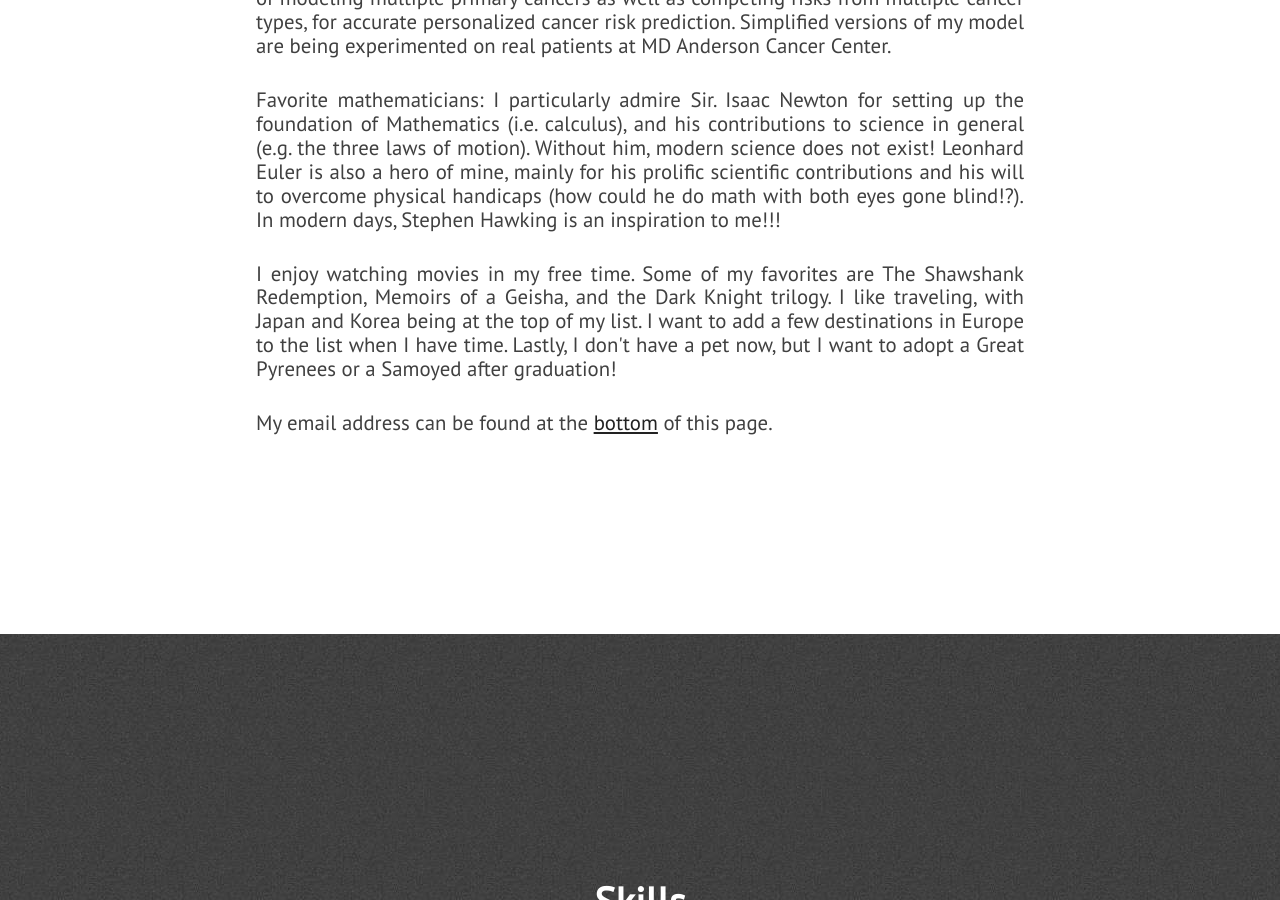
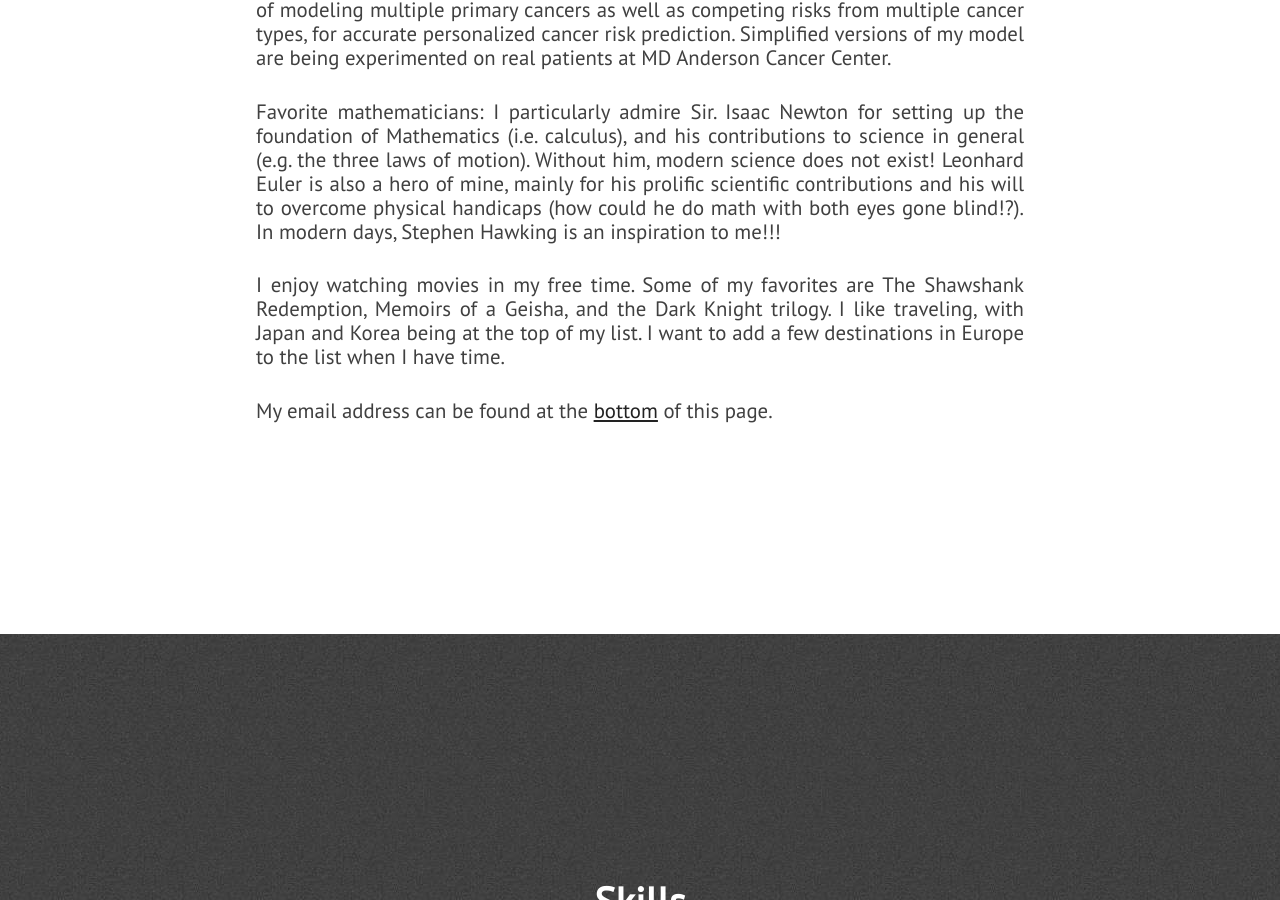
Before and after one commit to nguyendangson/sondangnguyen, a Jekyll site: the page built from index.html, in a window 1280 px wide and 900 px high, scrolled down 1326 px. Built offline with Jekyll 4.4.1, drawn with Linux system fonts in a browser that asks for light colours; nearby versions of some CDN libraries.

Commit message:
Update about.html

```diff
--- a/_includes/about.html
+++ b/_includes/about.html
@@ -19,7 +19,6 @@ In modern days, Stephen Hawking is an inspiration to me!!!
 	    <p class="paragraph-text justify-text">
                 I enjoy watching movies in my free time. Some of my favorites are The Shawshank Redemption, Memoirs of a Geisha, and the Dark Knight trilogy.
 I like traveling, with Japan and Korea being at the top of my list. I want to add a few destinations in Europe to the list when I have time.
-Lastly, I don't have a pet now, but I want to adopt a Great Pyrenees or a Samoyed after graduation!
             </p>
             <p class="paragraph-text justify-text">
                 My email address can be found at the <span class="extra-link"><a href="#extra">bottom</a></span> of this page.
```
